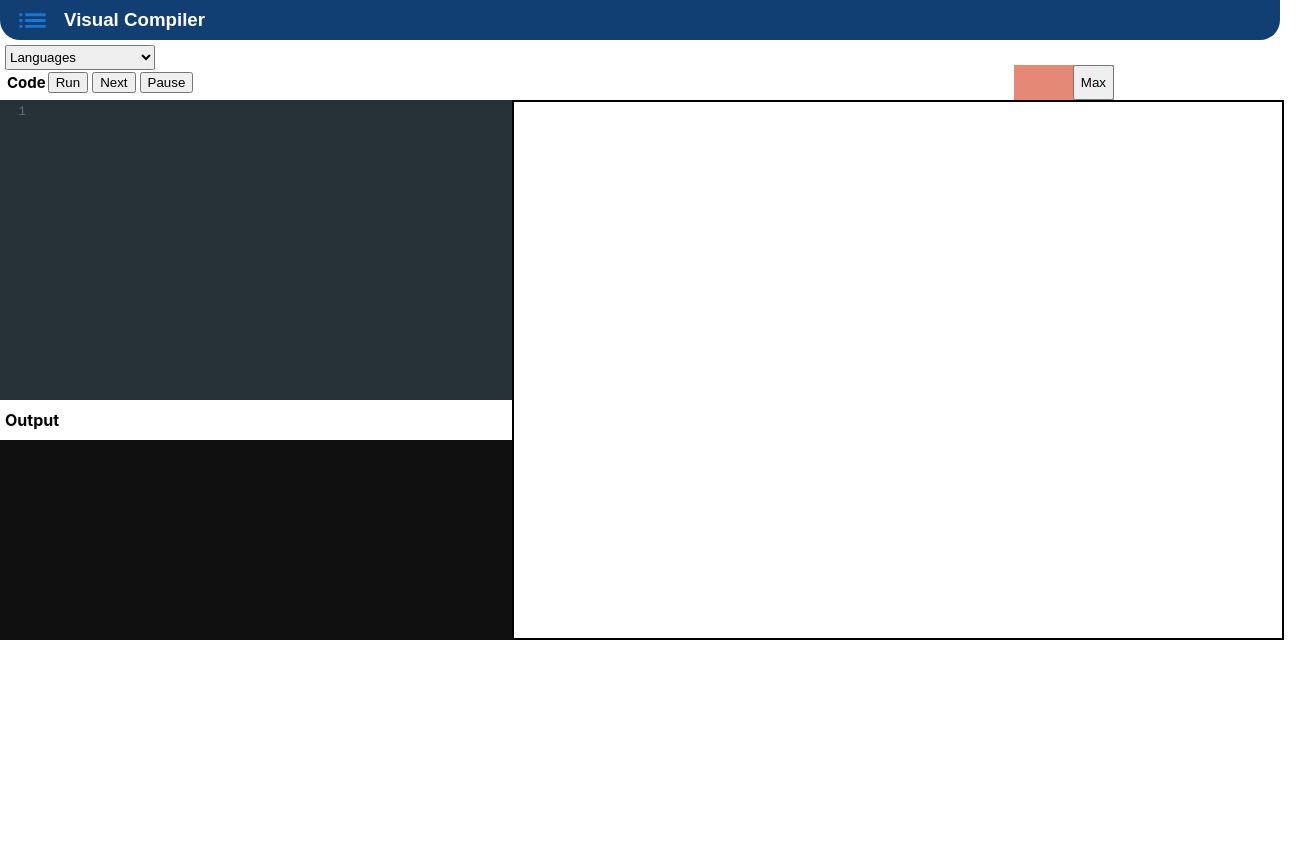
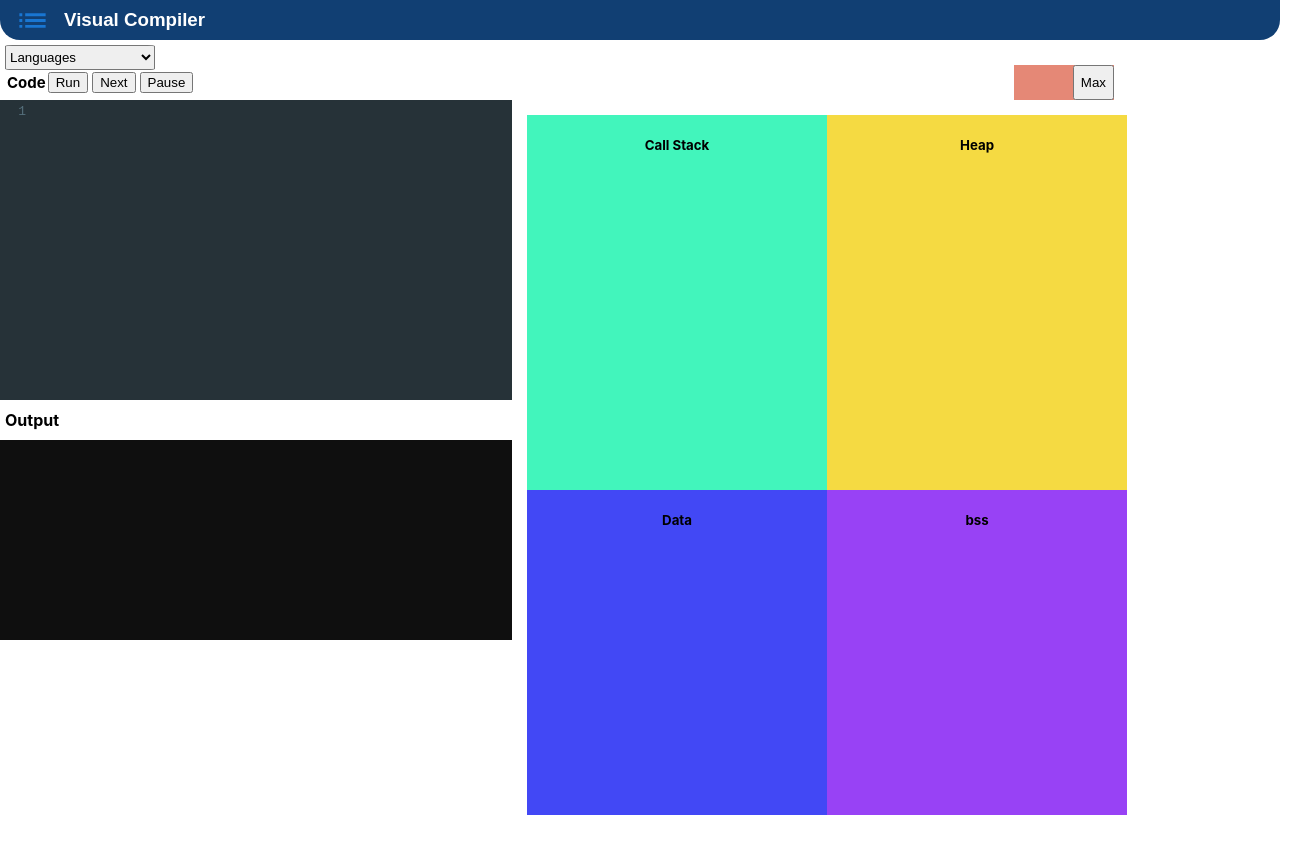
Before and after one commit to joydeep2001/visualCompiler, a React (Create React App) app in the folder client/: page / in a window 1280 px wide. Shown: the top 854 px of the page, 1310 px wide, since content can reach past the window. Built offline with nearby package versions, Linux system fonts and the light colour scheme.

Commit message:
processVariable functionality added in interpreter

```diff
--- a/client/src/components/Body.jsx
+++ b/client/src/components/Body.jsx
@@ -1,162 +1,140 @@
-import React from 'react';
-import Menu from './Menu';
-import CodeEditor from './CodeEditor';
-import OutputBox from './OutputBox';
-import ToolBar from './ToolBar';
-import Runtime from './runtime/Runtime';
-import ExecutionBoard from './ExecutionBoard';
-
+import React from "react";
+import Menu from "./Menu";
+import CodeEditor from "./CodeEditor";
+import OutputBox from "./OutputBox";
+import ToolBar from "./ToolBar";
+import Runtime from "./runtime/Runtime";
+import ExecutionBoard from "./ExecutionBoard";
+import Interpreter from "../interpreter/interpreter";
 const containStyle = {
-    width: '100vw',
-    height: '100vh',
-    display: 'flex'
-
-
+  width: "100vw",
+  height: "100vh",
+  display: "flex",
 };
 const divider = {
-    height: '30px',
-    width: '100%',
-    display: 'flex',
-    alignItems: 'center',
-    padding: '5px',
-    fontWeight: 'bold',
+  height: "30px",
+  width: "100%",
+  display: "flex",
+  alignItems: "center",
+  padding: "5px",
+  fontWeight: "bold",
 };
 
-const codeEditorWrapper =  {
-    flex: '2',
-    flexBasis: '0',
-    display: 'flex',
-    flexDirection: 'column'
-}
+const codeEditorWrapper = {
+  flex: "2",
+  flexBasis: "0",
+  display: "flex",
+  flexDirection: "column",
+};
 
-const visualsWrap =  {
-    flex: '3',
-    flexBasis: '0',
-    display: 'flex',
-    flexDirection: 'column'
-
-
+const visualsWrap = {
+  flex: "3",
+  flexBasis: "0",
+  display: "flex",
+  flexDirection: "column",
 };
 const visuals = {
-    position: 'relative',
-    height: '100%',
-    width: '100%',
-    top: '0',
-    left: '0'
-}
+  position: "relative",
+  height: "100%",
+  width: "100%",
+  top: "0",
+  left: "0",
+};
 
-export default class Body extends React.Component{
+export default class Body extends React.Component {
   state = {
-        code: '',
-        language: 'text',
+    code: "",
+    language: "text",
     ExeBoard: false,
-        output: '',
-        highlight: {
-            from:{line: 2, ch: 1},
-            to:{line: 2, ch: 5}
-        },
+    output: "",
 
-    }
+    top: -1,
+    programCounter: 0,
+  };
+  virtualCallStack = new Array();
   editor = null;
   lastMark = null;
-    from = {line: 2, ch: 1};
-    to = {line: 2, ch: 5};
-    highlightLines = (editor, start, end) => {
-        const from = {...this.state.highlight.from};
-        const to = {...this.state.highlight.to};
-        console.log(from, to);
-        editor.markText(from, to, {className: "codemirror-highlighted"});
-        from.line++;
-        to.line++;
 
+  componentDidMount() {
+    Interpreter.init(this);
   }
 
   handleChange = (val, editor) => {
     this.editor = editor;
-        this.setState((state) => {
-            return (
-                state.code = val
-            )
+    this.setState(state => {
+      return (state.code = val);
     });
     // console.log(this.state.value);
-    }
-    handleOutputChange = (val) => {
-        this.setState({output: val});
-    }
-    componentDidUpdate() {
-
-    }
-    handleSelect = (language) => {
-        this.setState({language});
+  };
+  handleOutputChange = val => {
+    this.setState({ output: val });
+  };
+  handleSelect = language => {
+    this.setState({ language });
     console.log(this.state.language);
-    }
+  };
   handleExeBoardToggle = () => {
-        this.setState(() => ({ExeBoard : !this.state.ExeBoard}))
-    }
-    handleRunCode = async() => {
-        this.setState({output: "Compiling..."});
+    this.setState(() => ({ ExeBoard: !this.state.ExeBoard }));
+  };
+  handleRunCode = async () => {
+    this.setState({ output: "Compiling..." });
     const response = await fetch("http://localhost:3001/api/compile", {
-            method: 'POST',
-            mode: 'cors',
-            cache: 'no-cache',
-            credentials: 'same-origin',
+      method: "POST",
+      mode: "cors",
+      cache: "no-cache",
+      credentials: "same-origin",
       headers: {
-              'Content-Type': 'application/json'
-
+        "Content-Type": "application/json",
       },
-            redirect: 'follow',
-            referrerPolicy: 'no-referrer',
+      redirect: "follow",
+      referrerPolicy: "no-referrer",
       body: JSON.stringify({
         code: this.state.code,
-                language: this.state.language
-            })
+        language: this.state.language,
+      }),
     });
     let res = await response.json();
-          if(res.err) {
+    if (res.err) {
       console.log(res.err);
-              this.setState({output: res.err});
+      this.setState({ output: res.err });
       return;
     }
     console.log("code compiled");
-          this.setState({output: "code compiled"});
-    }
-    handleNext = () =>{
+    this.setState({ output: "code compiled" });
+    //initializing stack frame
+    const func = {
+      name: "main",
+      data: [],
+    };
+    this.virtualCallStack.push(func);
+    this.setState({ top: 0 });
+  };
+  handleNext = () => {
     console.log("next");
-        // let from = {...this.state.highlight.from};
-        // let to = {...this.state.highlight.from};
-        // from.line++;
-        // to.line++;
-
-        // this.setState({highlight: {from, to}});
-        if(this.lastMark) this.lastMark.clear();
-        this.lastMark = this.editor.markText(this.from, this.to, {className: "codemirror-highlighted"});
-        this.from.line++;
-        this.to.line++;
-    }
+    Interpreter.readToken();
+  };
 
   render() {
-             const {toggleState, toggleMenuStatus} = this.props;
+    const { toggleState, toggleMenuStatus } = this.props;
     const items = [1, 2, 3];
-             console.log(this.state.highlight);
     return (
       <>
         <ToolBar
-                onSelect = {this.handleSelect}
+          onSelect={this.handleSelect}
           onMaximize={this.handleExeBoardToggle}
           onRun={this.handleRunCode}
           onNext={this.handleNext}
         />
-            <div className="body" key={'body'} >
-                <div key={'contains'} style={containStyle}>
-                    <div key={'codeEditorWrapper'} style={codeEditorWrapper}>
+        <div className="body" key={"body"}>
+          <div key={"contains"} style={containStyle}>
+            <div key={"codeEditorWrapper"} style={codeEditorWrapper}>
               <CodeEditor
-                            key={'editor'}
+                key={"editor"}
                 value={this.state.code}
                 onChange={this.handleChange}
                 language={this.state.language}
-                            highlight={this.state.highlight}
               />
-                        <div key={'divider'} style={divider}>
+              <div key={"divider"} style={divider}>
                 Output
               </div>
               <OutputBox
@@ -165,19 +143,20 @@ export default class Body extends React.Component{
               />
             </div>
 
-                    <div key={'visualsWrap'} style={visualsWrap}>
-                        <div key={'visual'} style={visuals}>
-                            <Runtime />
-                            { this.state.ExeBoard ?  <ExecutionBoard onMinimize={this.handleExeBoardToggle} /> : <></>}
+            <div key={"visualsWrap"} style={visualsWrap}>
+              <div key={"visual"} style={visuals}>
+                <Runtime virtualCallStack={this.virtualCallStack} />
+                {/* { this.state.ExeBoard ?  <ExecutionBoard onMinimize={this.handleExeBoardToggle} /> : <></>} */}
+              </div>
+            </div>
           </div>
 
+          {toggleState ? (
+            <Menu items toggleMenuStatus={toggleMenuStatus} />
+          ) : (
+            <></>
+          )}
         </div>
-
-                </div>
-
-                {toggleState ? <Menu items toggleMenuStatus={toggleMenuStatus}/> : <></>}
-            </div>
-
       </>
     );
   }
--- a/client/src/components/runtime/ActivationRecord.jsx
+++ b/client/src/components/runtime/ActivationRecord.jsx
@@ -1,3 +1,18 @@
-export default function ActivationRecord() {
-    return <></>;
+import "./runtime.css";
+
+export default function ActivationRecord(props) {
+  return (
+    <div className="activationRecords">
+      <div className="funcName">{props.functionName}</div>
+
+      <div className="variable-cont">
+        {props.data.map((el) => (
+          <div key={el.name} className="variable">
+            <div className="varName">{el.name}</div>
+            <div className="varValue">{el.value}</div>
+          </div>
+        ))}
+      </div>
+    </div>
+  );
 }
--- a/client/src/components/runtime/Runtime.jsx
+++ b/client/src/components/runtime/Runtime.jsx
@@ -1,8 +1,8 @@
 import ActivationRecord from "./ActivationRecord";
-import './runtime.css';
+import "./runtime.css";
 import React from "react";
 
-export default class Runtime extends React.Component{
+export default class Runtime extends React.Component {
   // state = {
   //     virtualCallStack: new Array(),
   //     virtualHeap: new Array(),
@@ -10,18 +10,35 @@ export default class Runtime extends React.Component{
   //     virtualDataSegment: new Array(),
   //     virtualBSS: new Array()
   // }
-    macroMap = new Map();
+
   render() {
     return (
-            <div className="visualWrapper" key={'visualWrapper'}>
-                <div key={'callstack'}>
+      <div className="visualWrapper" key={"visualWrapper"}>
+        <div className="callStack-wrapper">
+          <h5>Call Stack</h5>
+          <div className="callStack" key={"callstack"}>
             {/* <ActivationRecord /> */}
+            {this.props.virtualCallStack
+              .map((frame, index) => (
+                <ActivationRecord
+                  key={frame.name + index}
+                  functionName={frame.name}
+                  data={frame.data}
+                />
+              ))
+              .reverse()}
           </div>
-                <div className="heap" key={'heap'}></div>
-                <div className="data" key={'data'}></div>
-                <div className="bss" key={'bss'}></div>
+        </div>
+        <div className="heap" key={"heap"}>
+          <h5>Heap</h5>
+        </div>
+        <div className="data" key={"data"}>
+          <h5>Data</h5>
+        </div>
+        <div className="bss" key={"bss"}>
+          <h5>bss</h5>
+        </div>
       </div>
     );
   }
-
 }
--- a/client/src/components/runtime/runtime.css
+++ b/client/src/components/runtime/runtime.css
@@ -1,7 +1,94 @@
 .visualWrapper {
-    height: 536px;
+    height: 700px;
     width: 100%;
-    border:2px solid #000;
-    display:'grid';
-    grid-template-rows: 400px 136px;
+    /* border:2px solid #000; */
+    display: grid;
+    grid-template-rows: 55px 55px;
+    grid-template-columns: 300px 300px;
+    padding: 15px;
+    animation: animate 1s;
 }
+.callStack-wrapper {
+    grid-row-start: 1;
+    grid-row-end: 4;
+    background: #42f5bc;
+
+}
+.callStack {
+    display:flex;
+    flex-direction: column;
+    align-items: center;
+    justify-content: flex-end;
+    height: 80%;
+
+
+}
+.heap {
+    grid-row-start: 1;
+    grid-row-end: 4;
+    background: #f5da42;
+}
+.data {
+    grid-row-start: 4;
+    grid-row-end: 5;
+    background: #4248f5;
+}
+.bss {
+    grid-row-start: 4;
+    grid-row-end: 5;
+    background: #9842f5;
+}
+.activationRecords {
+    width: 280px;
+    min-height: 100px;
+    border: 2px solid #565ae7;
+    border-radius: 10%;
+    background: #fff9 ;
+    padding: 5px;
+    animation: animate 1s;
+}
+.variable-cont {
+    display: flex;
+
+}
+.variable {
+    height: 50px;
+    width: 50px;
+    border: 1px solid #9842f5;
+    margin: 2px;
+    display: flex;
+    align-items: center;
+    justify-content: center;
+    background-color: aliceblue;
+    flex-direction: column;
+}
+.varName {
+    border-bottom: 1px solid black;
+    width: 100%;
+    display: flex;
+    justify-content: center;
+    align-items: center;
+    font-weight: 500;
+
+}
+.varValue {
+    font-size: 15px;
+    display: flex;
+    justify-content: center;
+    align-items: center;
+}
+h5 {
+    text-align: center;
+}
+.funcName {
+    display:flex;
+    justify-content: center;
+}
+@keyframes animate {
+    0%{
+        opacity: 0;
+    }
+    100%{
+        opacity: 1;
+    }
+}
--- a/client/src/customStyle.css
+++ b/client/src/customStyle.css
@@ -1,4 +1,4 @@
 .codemirror-highlighted {
     color: blue;
-    background-color: greenyellow;
+    background-color: black;
 }
```
Also changed, not shown: client/src/interpreter/interpreter.js (+70 -1 lines). Lines whose indentation alone changed are shown as unchanged.
